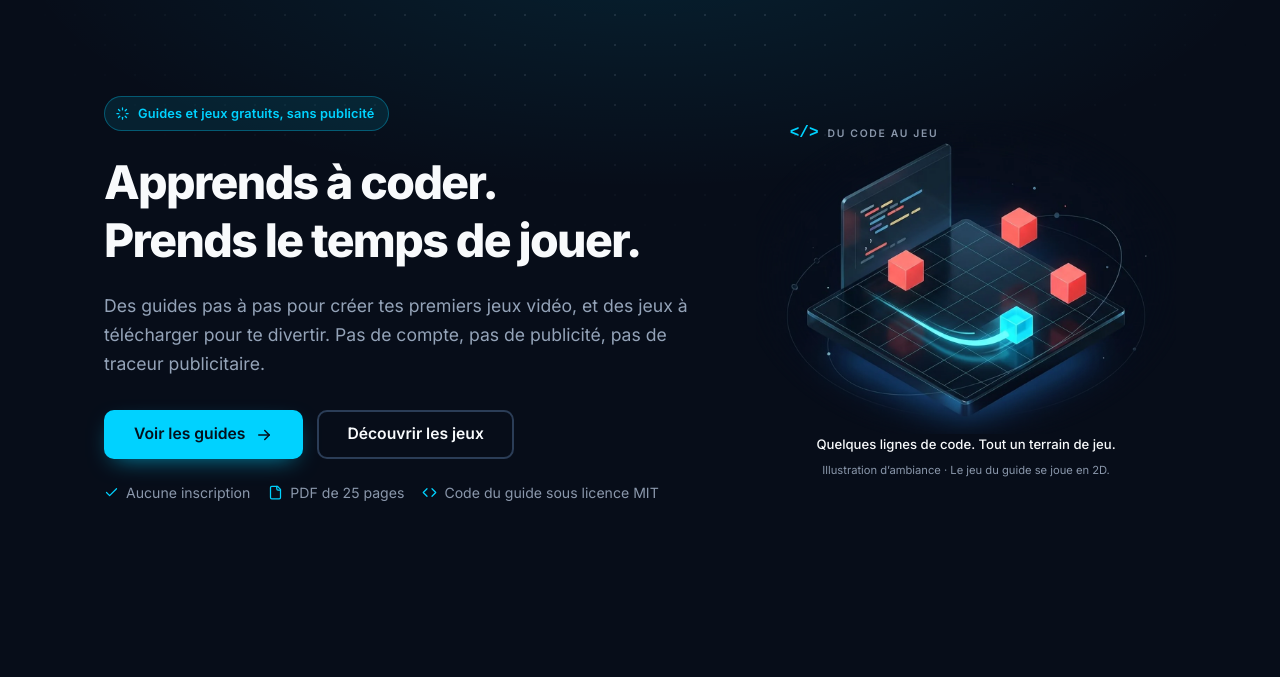
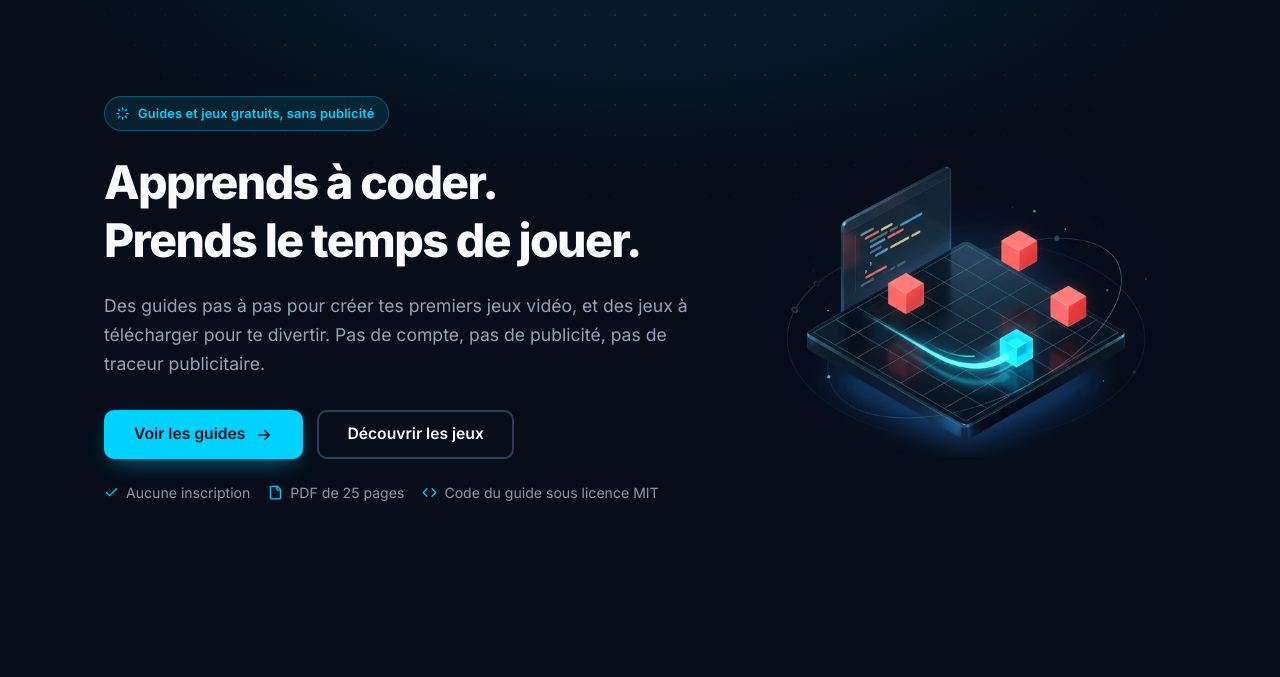
Before and after one commit to Quanthevaris/quanthevaris.github.io, a plain HTML site: page index.html in a window 1280 px wide. Shown: the part 73-750 px from the top of the page. Drawn offline with Linux system fonts and the light colour scheme.

Commit message:
Afficher l’illustration d’accueil sans titre ni légende
Co-authored-by: arena-agent <297053741+arena-agent@users.noreply.github.com>

```diff
--- a/css/style.css
+++ b/css/style.css
@@ -592,39 +592,6 @@ nav {
   -webkit-mask-image: radial-gradient(ellipse at center, #000 55%, transparent 76%);
   mask-image: radial-gradient(ellipse at center, #000 55%, transparent 76%);
 }
-.hero-artwork-label {
-  position: absolute;
-  top: 0;
-  left: 8%;
-  z-index: 1;
-  display: inline-flex;
-  align-items: center;
-  gap: 9px;
-  color: var(--text-dim);
-  font-size: 0.65rem;
-  font-weight: 600;
-  letter-spacing: 0.16em;
-}
-.hero-artwork-label span {
-  color: var(--cyan);
-  font-family: monospace;
-  font-size: 1rem;
-  letter-spacing: 0;
-}
-.hero-artwork figcaption {
-  margin-top: 0;
-  color: var(--text-white);
-  font-size: 0.82rem;
-  font-weight: 500;
-}
-.hero-artwork figcaption small {
-  display: block;
-  margin-top: 6px;
-  color: var(--text-dim);
-  font-size: 0.7rem;
-  font-weight: 400;
-}
-
 /* ---------- Images ---------- */
 .img-card {
   position: relative;
--- a/index.html
+++ b/index.html
@@ -112,13 +112,11 @@
           </p>
         </div>
         <figure class="hero-artwork">
-          <span class="hero-artwork-label" aria-hidden="true"><span>&lt;/&gt;</span> DU CODE AU JEU</span>
           <picture>
             <source srcset="/assets/img/code-to-play-hero.webp" type="image/webp">
             <img src="/assets/img/code-to-play-hero.jpg" width="1200" height="896" loading="eager" fetchpriority="high" decoding="async"
-                 alt="Illustration 3D : un cube cyan lumineux esquive des obstacles corail sur un plateau en verre, devant un panneau de code.">
+                 alt="Illustration d’ambiance 3D : un cube cyan esquive des obstacles corail sur un plateau en verre, devant un panneau de code. Ce n’est pas une capture du jeu du guide, qui se joue en 2D.">
           </picture>
-          <figcaption>Quelques lignes de code. Tout un terrain de jeu.<small>Illustration d’ambiance · Le jeu du guide se joue en 2D.</small></figcaption>
         </figure>
       </div>
     </div>
```
Also changed, not shown: README.md, 1 other file.
